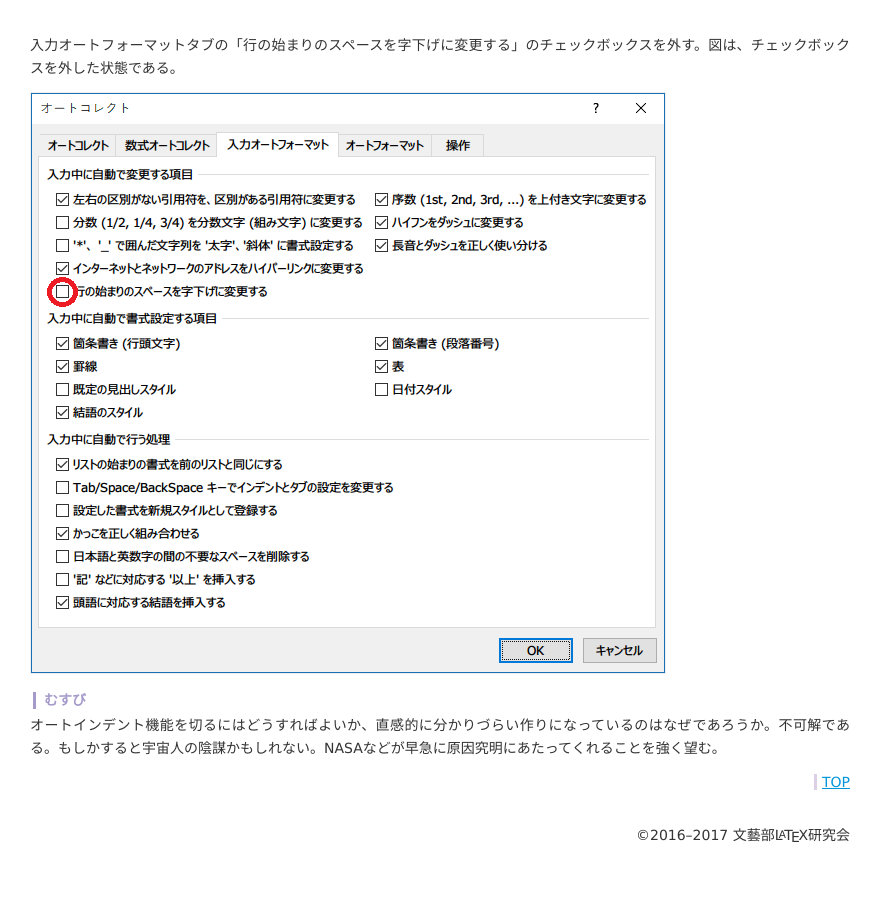
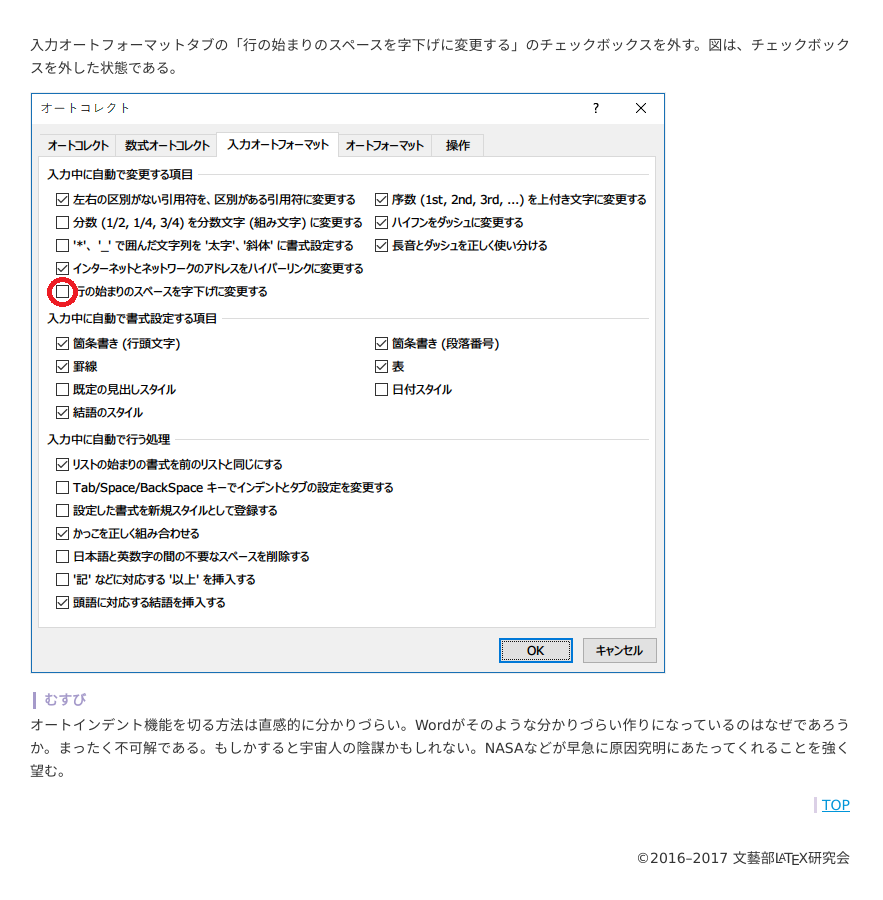
Before and after one commit to qdaibungei/latex, a Jekyll site: the page built from docs/_posts/2017-02-10-noautoindent.md, in a window 1280 px wide and 900 px high, scrolled down 1880 px. Shown: the whole window, without its empty margins (0-883 px from the left). Built offline with Jekyll 4.4.1, drawn with Linux system fonts in a browser that asks for light colours; before the commit the page ends 2757 px from its top, so only the background shows below that.

Commit message:
fix expression

```diff
--- a/docs/_posts/2017-02-10-noautoindent.md
+++ b/docs/_posts/2017-02-10-noautoindent.md
@@ -34,4 +34,4 @@ Wordはおせっかい機能が多いことで有名である。中でも文芸
 
 
 ### むすび
-オートインデント機能を切るにはどうすればよいか、直感的に分かりづらい作りになっているのはなぜであろうか。不可解である。もしかすると宇宙人の陰謀かもしれない。NASAなどが早急に原因究明にあたってくれることを強く望む。
+オートインデント機能を切る方法は直感的に分かりづらい。Wordがそのような分かりづらい作りになっているのはなぜであろうか。まったく不可解である。もしかすると宇宙人の陰謀かもしれない。NASAなどが早急に原因究明にあたってくれることを強く望む。
```
